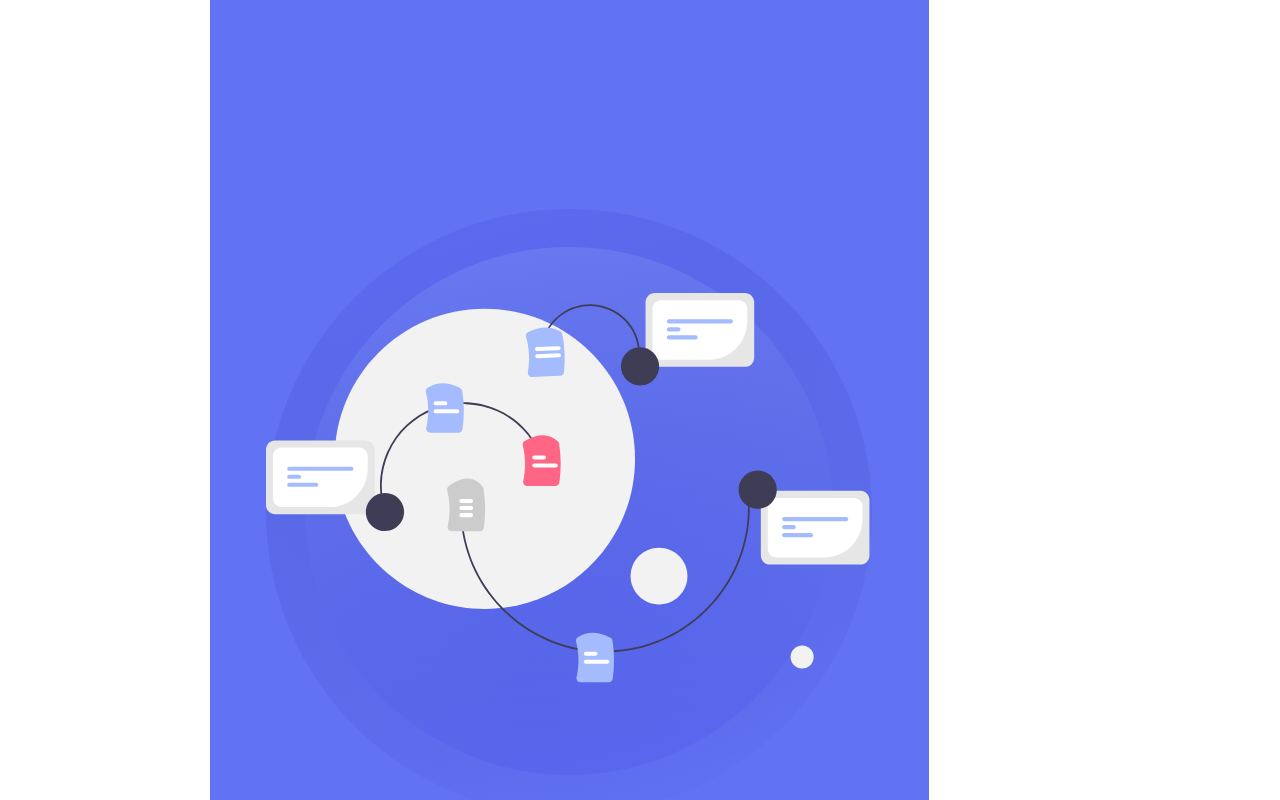
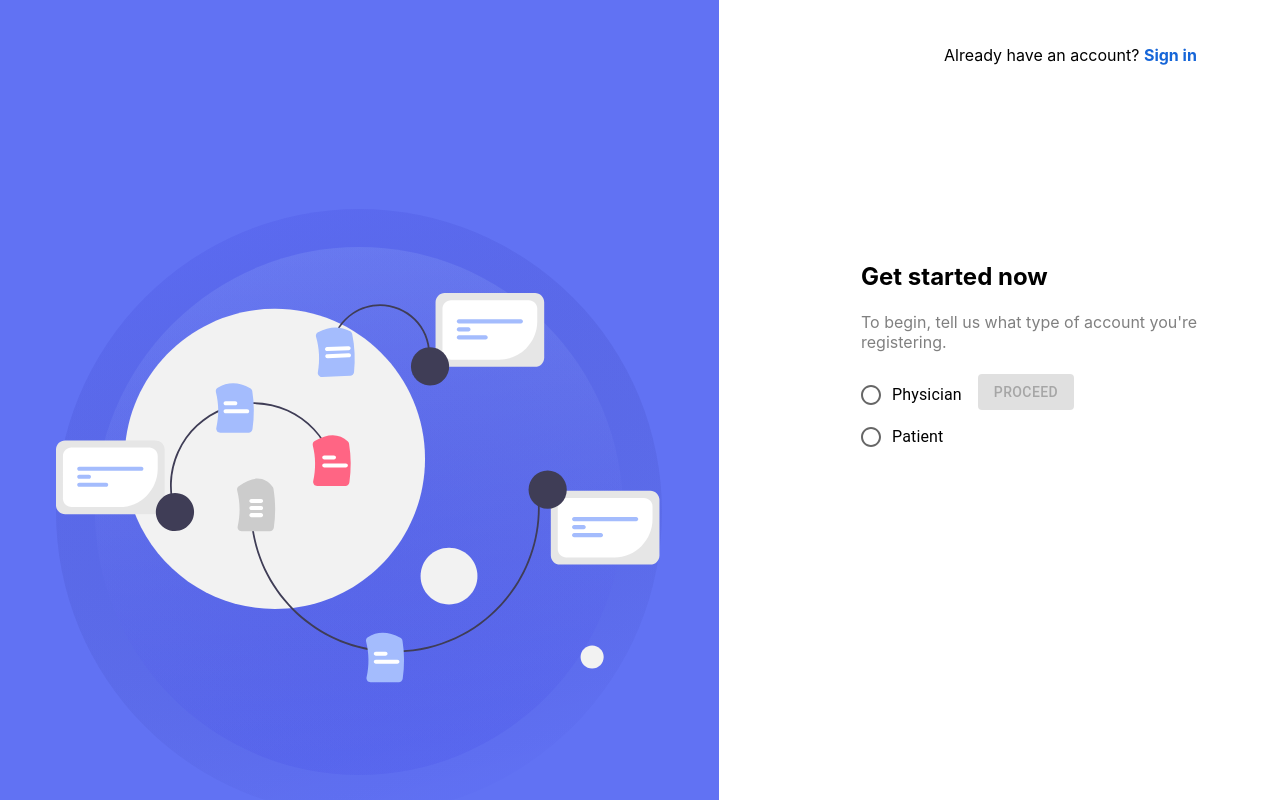
Before and after one commit to ryanzhxu/Pangea-Securathon, a React (Create React App) app in the folder client/: page /getstart in a window 1280 px wide. Shown: the top 800 px of the page. Built offline with nearby package versions, Linux system fonts and the light colour scheme.

Commit message:
start now pagewip

```diff
--- a/client/src/pages/GetStart.js
+++ b/client/src/pages/GetStart.js
@@ -1,13 +1,54 @@
-import React from 'react';
+import React, { useState } from 'react';
 // @ts-ignore
 import joinMediSync from './startNow/images/join-medisync.svg';
+import { Button, FormControl, FormControlLabel, Radio, RadioGroup } from '@mui/material';
+import { useNavigate } from 'react-router-dom';
 
 const GetStart = () => {
+  const navigate = useNavigate();
+  const [selectedValue, setSelectedValue] = useState('');
+
+  const handleChange = (event) => {
+    setSelectedValue(event.target.value);
+  };
+
   return (
-    <>
+    <div className="get-start-page" style={{ display: 'flex' }}>
       <img src={joinMediSync} alt="Join Medisync!" />
-      <div></div>
-    </>
+      <div className="get-start-page-right-section">
+        <div
+          className="get-start-page-login"
+          style={{ margin: 'auto auto 197px auto', textAlign: 'center', paddingTop: '45px' }}
+        >
+          Already have an account?{' '}
+          <a href="/signin" style={{ textDecoration: 'none', color: '#1565D8', fontWeight: 'bold' }}>
+            Sign in
+          </a>
+        </div>
+        <div style={{ textAlign: 'left' }}>
+          <h2>Get started now</h2>
+          <h4 style={{ color: 'grey', fontWeight: 'normal' }}>
+            To begin, tell us what type of account you're registering.
+          </h4>
+          <div>
+            <FormControl component="fieldset">
+              <RadioGroup aria-label="options" name="options" value={selectedValue} onChange={handleChange}>
+                <FormControlLabel value="physician" control={<Radio />} label="Physician" />
+                <FormControlLabel value="patient" control={<Radio />} label="Patient" />
+              </RadioGroup>
+            </FormControl>
+            <Button
+              variant="contained"
+              color="primary"
+              onClick={() => navigate(selectedValue === 'physician' ? '/register/physician' : '/register/patient')}
+              disabled={!selectedValue}
+            >
+              Proceed
+            </Button>
+          </div>
+        </div>
+      </div>
+    </div>
   );
 };
 
--- a/client/src/pages/Home.js
+++ b/client/src/pages/Home.js
@@ -19,7 +19,7 @@ const Home = () => {
     <StHome>
       <Header />
       <Body />
-      <div className="home-page-bottom-section">
+      <div className="home-page-bottom-section" style={{ marginRight: '120px' }}>
         <div>
           <h2>Medisync pairs with popular wearable health trackers</h2>
           <div style={{ display: 'inline-flex', gap: '60px', alignItems: 'center' }}>
@@ -29,7 +29,7 @@ const Home = () => {
             <a href="https://www.fitbit.com">
               <img src={fitbit} alt="fitbit" />
             </a>
-            <a href="https://www.apple.com">
+            <a href="https://www.apple.com/ca/watch">
               <img src={applewatch} alt="applewatch" />
             </a>
             <a href="https://www.dexcom.com">
--- a/client/src/pages/home/Body.js
+++ b/client/src/pages/home/Body.js
@@ -16,7 +16,9 @@ const Body = () => {
           medical history.
         </h4>
         <div style={{ display: 'flex', gap: '24px' }}>
-          <Button variant="contained">Start Now</Button>
+          <Button variant="contained" href="/getstart">
+            Start Now
+          </Button>
           <Button variant="text">How it works</Button>
         </div>
       </div>
--- a/client/src/pages/home/SignInStartNowButtons.js
+++ b/client/src/pages/home/SignInStartNowButtons.js
@@ -5,7 +5,9 @@ import StSignInStartNowButtons from './signInStartNowButtons/StSignInStartNowBut
 const SignInStartNowButtons = () => {
   return (
     <StSignInStartNowButtons>
-      <Button variant="outlined">Sign In</Button>
+      <Button variant="outlined" href="/signin">
+        Sign In
+      </Button>
       <Button variant="contained" href="/getstart">
         Start Now
       </Button>
```
